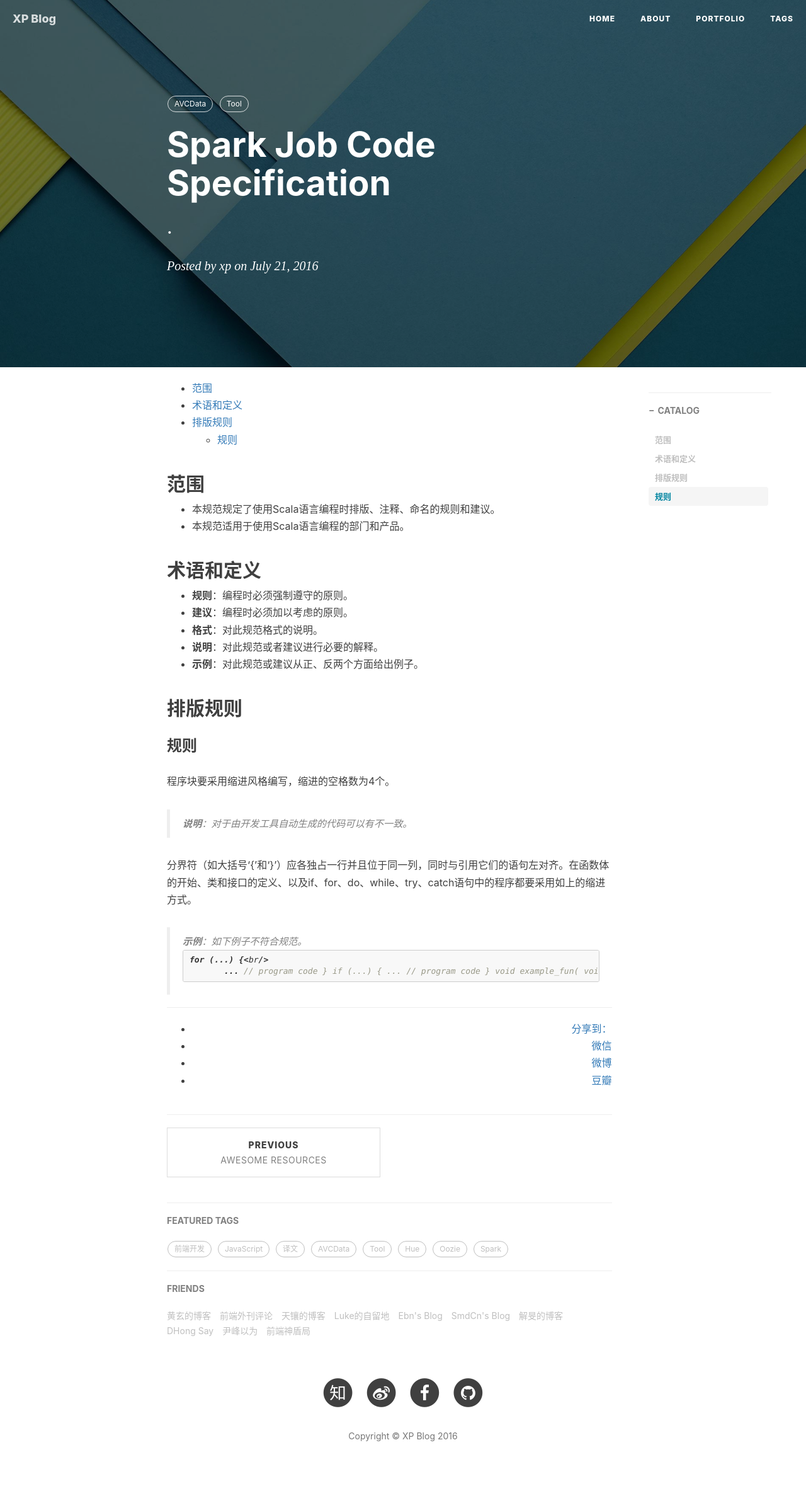
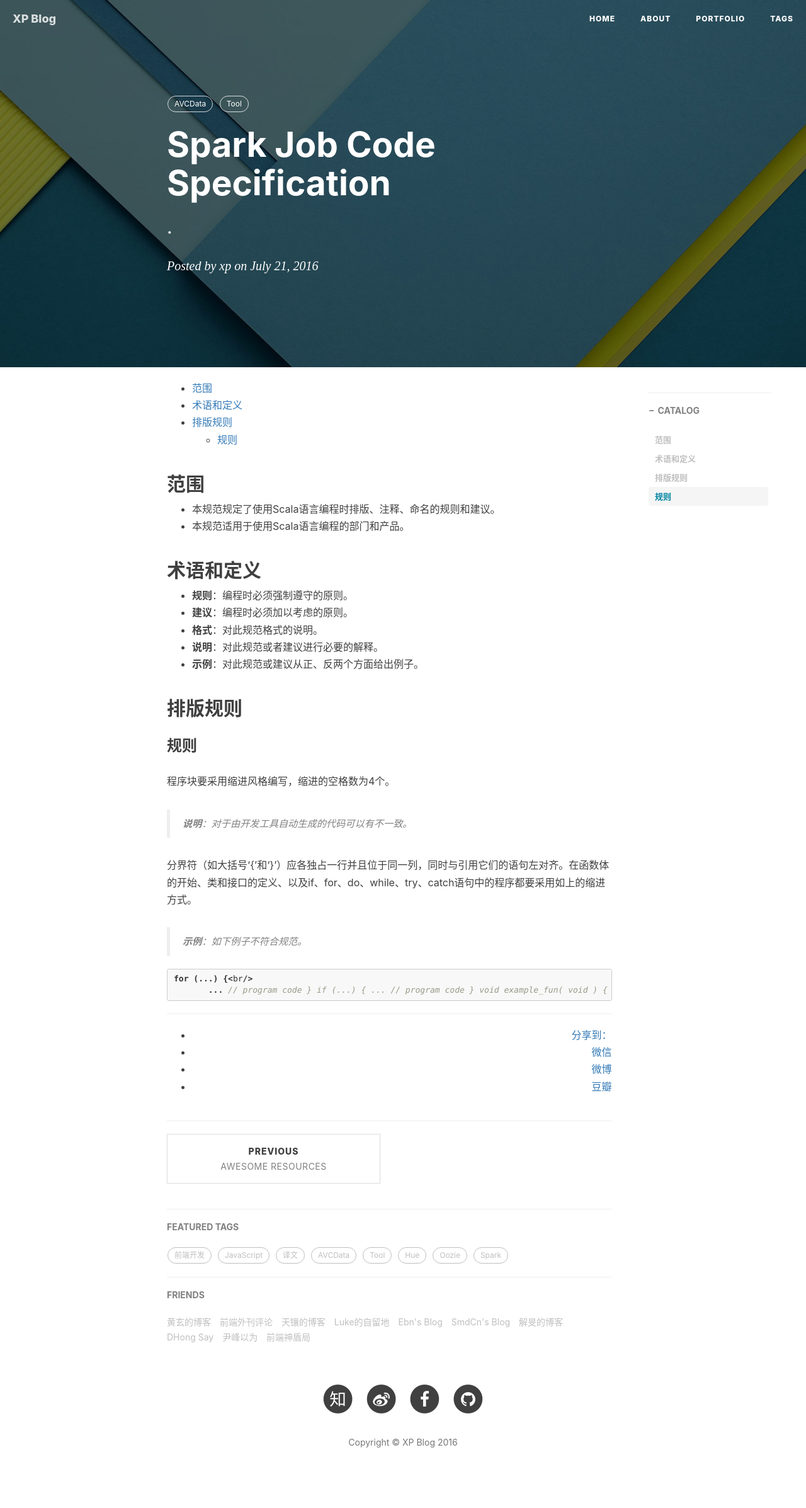
Before and after one commit to shoppingwang/shoppingwang.github.io, a Jekyll site: the page built from _posts/2016-07-21-spark-code-specification.markdown, in a window 1280 px wide. Shown: the whole page at 63% size. Built offline with Jekyll 4.4.1, drawn with Linux system fonts in a browser that asks for light colours; nearby versions of some CDN libraries; comment, search, counter and statistics services are not loaded.

Commit message:
增加编码规范

````diff
--- a/_posts/2016-07-21-spark-code-specification.markdown
+++ b/_posts/2016-07-21-spark-code-specification.markdown
@@ -29,13 +29,17 @@
 
 
 ## 排版规则
+
 ### 规则
+
 程序块要采用缩进风格编写，缩进的空格数为4个。
 
 > **说明**：对于由开发工具自动生成的代码可以有不一致。
 
 分界符（如大括号‘{’和‘}’）应各独占一行并且位于同一列，同时与引用它们的语句左对齐。在函数体的开始、类和接口的定义、以及if、for、do、while、try、catch语句中的程序都要采用如上的缩进方式。
-> **示例**：如下例子不符合规范。 <br/>
+
+> **示例**：如下例子不符合规范。
+
 ```java
 for (...) {<br/>
        ... // program code }   if (...)      {      ... // program code     }   void example_fun( void )     {      ... // program code     }   应如下书写。 for (...)  {      ... // program code }   if (...)  {      ... // program code }   void example_fun( void ) {      ... // program code }
````
